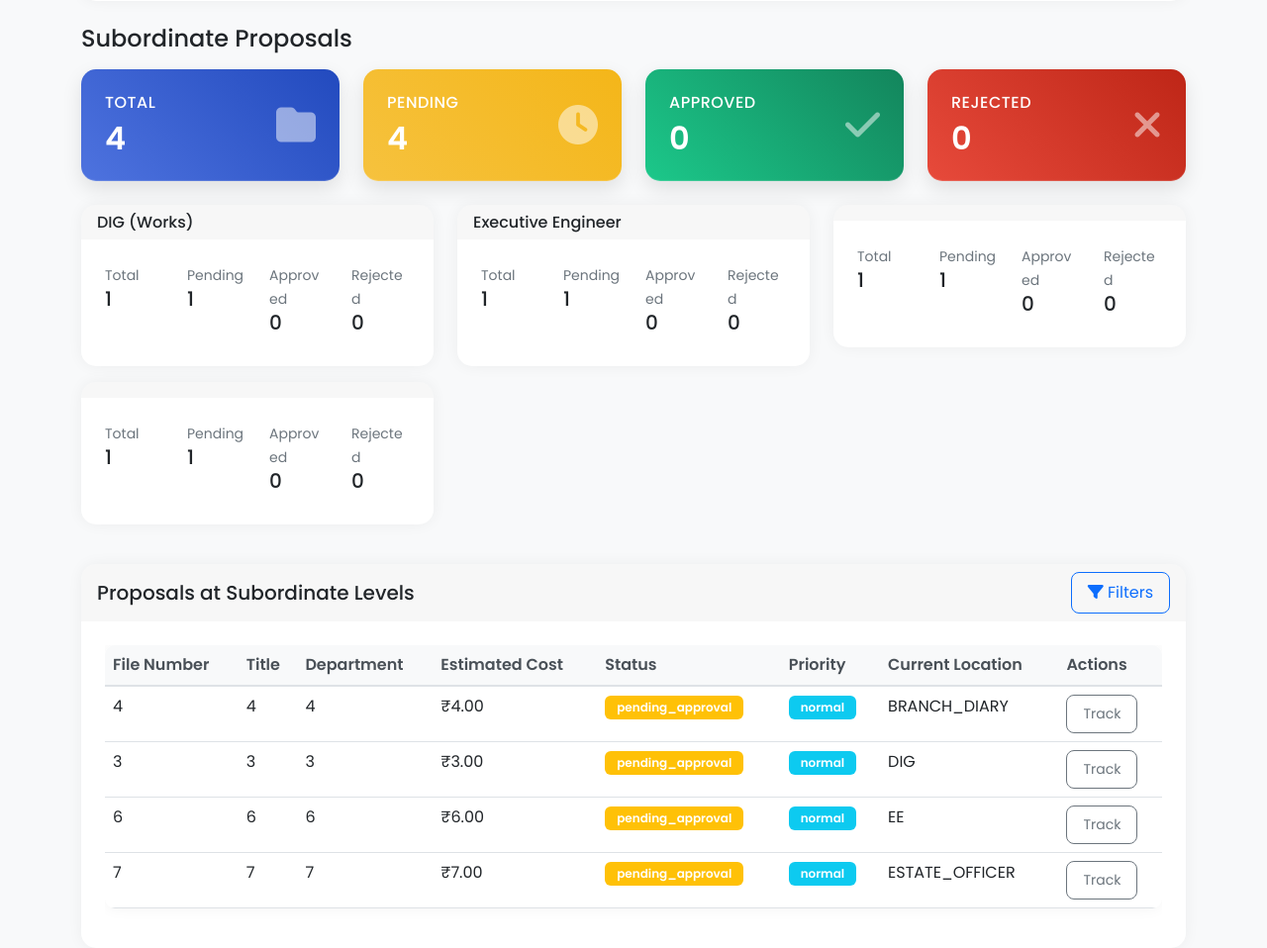
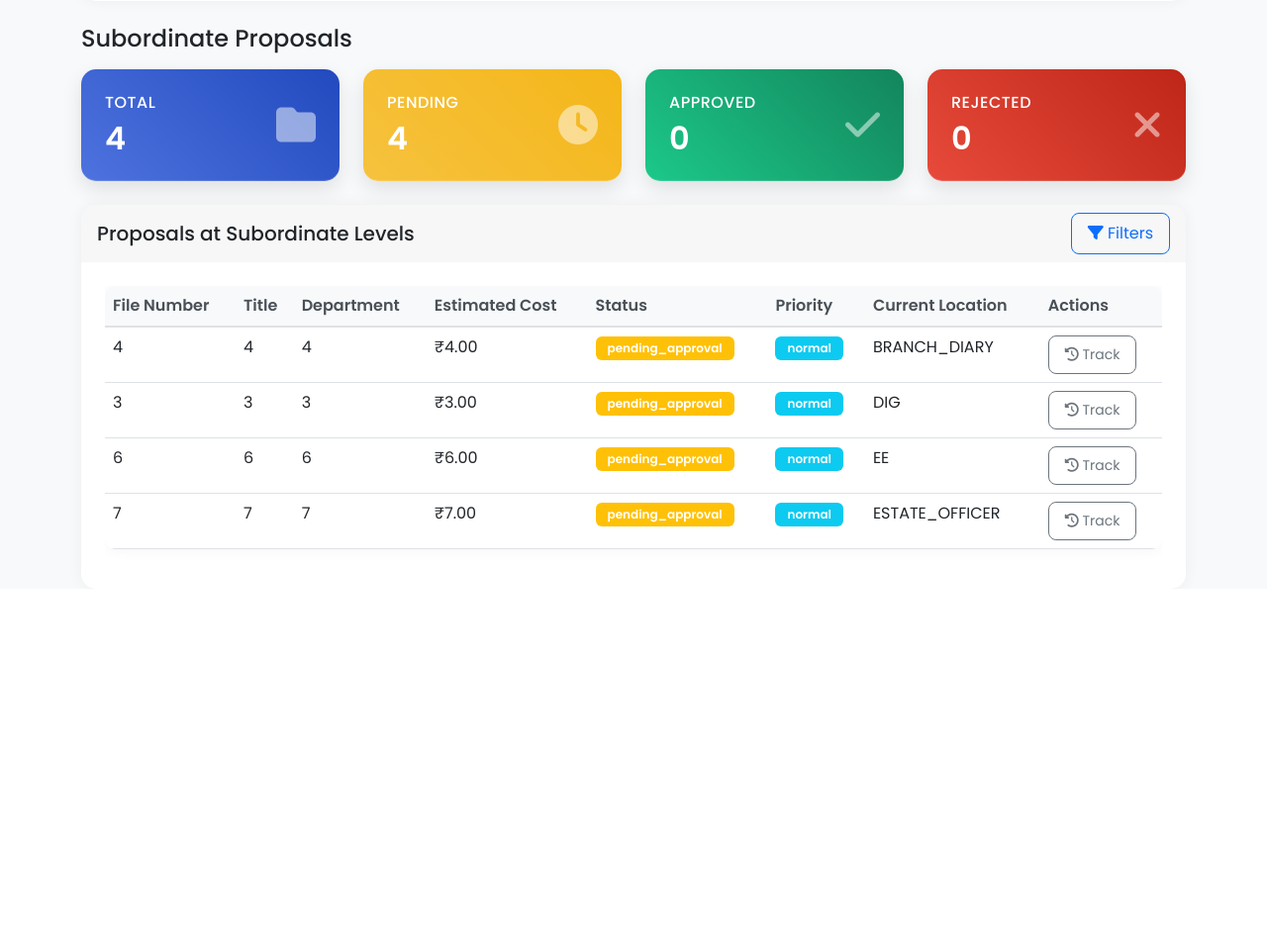
Before and after one commit to surajkumar5454/file-tracking-system, a Flask app: page /dashboard in a window 1280 px wide. Shown: the part 816-1774 px from the top of the page at 99% size. After the commit the page ends 1391 px from the top, so only its background shows below. Run offline with Flask 2, Linux system fonts and the light colour scheme; a user stored in the database is signed in; data comes from the database, SQL or seed files in the repository.

Commit message:
Second commit

```diff
--- a/app/routes/main.py
+++ b/app/routes/main.py
@@ -110,13 +110,18 @@ def dashboard():
                          available_roles=available_roles,
                          role_titles=role_titles)
 
-@main_bp.route('/track_file')
+@main_bp.route('/track_file', methods=['GET', 'POST'])
 @login_required
 def track_file():
+    # Check for file number in URL parameters first
     file_number = request.args.get('file_number')
 
+    # If not in URL, check if it's a POST request with form data
+    if not file_number and request.method == 'POST':
+        file_number = request.form.get('file_number')
+
+    # If we have a file number from either source, process it
     if file_number:
-        # Directly fetch the proposal and its history
         proposal = Proposal.query.filter_by(file_number=file_number).first()
 
         if proposal:
@@ -125,13 +130,13 @@ def track_file():
             ).order_by(ProposalHistory.timestamp.desc()).all()
 
             return render_template('proposal/track_result.html',
-                                 proposal=proposal,
-                                 history=history)
+                                proposal=proposal,
+                                history=history)
         else:
             flash('Proposal not found.', 'danger')
-            return redirect(url_for('main.dashboard'))
+            return redirect(url_for('main.track_file'))
 
-    # If no file number provided, show the search form
+    # If no file number provided at all, show the search form
     return render_template('proposal/track.html')
 
 @main_bp.route('/submit_proposal', methods=['GET', 'POST'])
--- a/app/templates/dashboard.html
+++ b/app/templates/dashboard.html
@@ -137,39 +137,6 @@
         </div>
     </div>
 
-    <!-- Role-wise Statistics Cards -->
-    <div class="row mb-4">
-        {% for role, counts in subordinate_counts.items() %}
-        <div class="col-md-4 mb-3">
-            <div class="card">
-                <div class="card-header">
-                    <h6 class="mb-0">{{ role_titles[role] }}</h6>
-                </div>
-                <div class="card-body">
-                    <div class="row">
-                        <div class="col-3">
-                            <small class="text-muted">Total</small>
-                            <h5>{{ counts.total }}</h5>
-                        </div>
-                        <div class="col-3">
-                            <small class="text-muted">Pending</small>
-                            <h5>{{ counts.pending }}</h5>
-                        </div>
-                        <div class="col-3">
-                            <small class="text-muted">Approved</small>
-                            <h5>{{ counts.approved }}</h5>
-                        </div>
-                        <div class="col-3">
-                            <small class="text-muted">Rejected</small>
-                            <h5>{{ counts.rejected }}</h5>
-                        </div>
-                    </div>
-                </div>
-            </div>
-        </div>
-        {% endfor %}
-    </div>
-
     <!-- Subordinate Proposals Table with Filters -->
     <div class="card">
         <div class="card-header">
@@ -259,8 +226,10 @@
                             </td>
                             <td>{{ proposal.current_location }}</td>
                             <td>
-                                <a href="{{ url_for('main.track_file') }}?file_number={{ proposal.file_number }}"
-                                   class="btn btn-sm btn-outline-secondary">Track</a>
+                                <a href="{{ url_for('main.track_file', file_number=proposal.file_number) }}"
+                                   class="btn btn-sm btn-outline-secondary">
+                                    <i class="fas fa-history"></i> Track
+                                </a>
                             </td>
                         </tr>
                         {% endfor %}
```
Also changed, not shown: app/templates/proposal/track.html (added, +58 -0 lines), app/static/images/ssb_logo.png (added), 1 other file.
